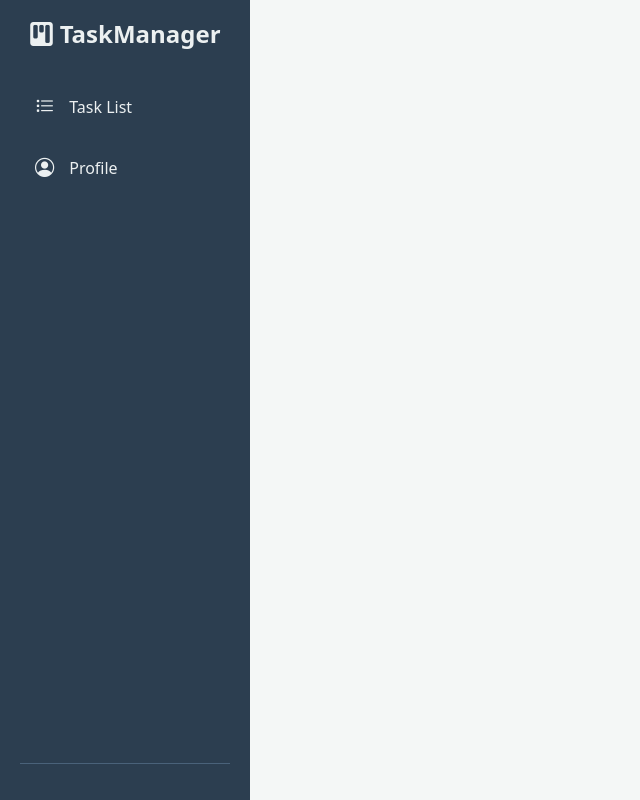
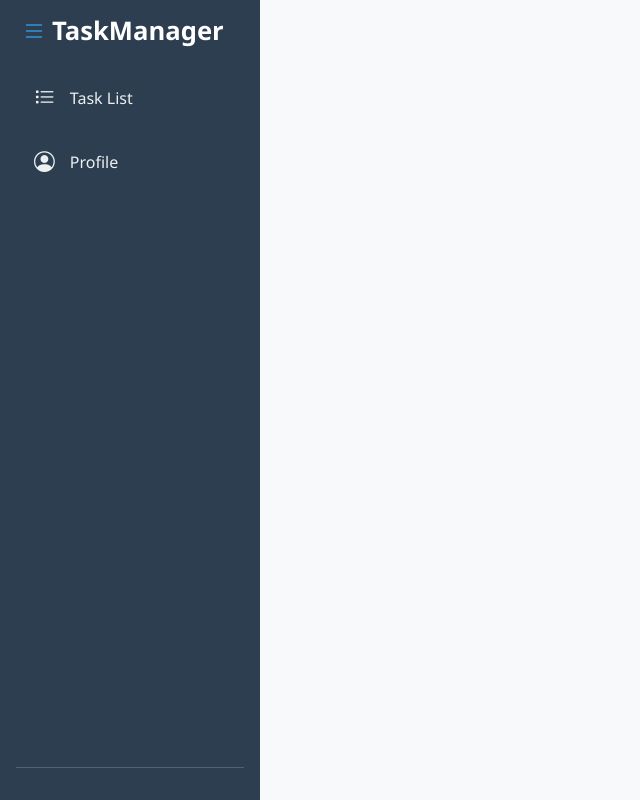
Before and after one commit to uzzalbhuiyan318/Task_management_system, a Django app: page /admin_base/ in a window 1280 px wide. Shown: the whole page, without its empty margins (0-640 px from the left). Run offline with Django 5.2, Linux system fonts and the light colour scheme.

```diff
--- a/taskmanager/taskmanager/settings.py
+++ b/taskmanager/taskmanager/settings.py
@@ -14,7 +14,7 @@ SECRET_KEY = "django-insecure-n#s5jh1h@w&67^^dp=q+^s#c$qmt#t2%uzr)wpa0gi_n6_nc$2
 # SECURITY WARNING: don't run with debug turned on in production!
 DEBUG = True
 
-ALLOWED_HOSTS = ['localhost', '127.0.0.1', '192.168.10.229']
+ALLOWED_HOSTS = ['*']
 
 
 # Application definition
--- a/taskmanager/template/admin/AdminProfilePage.html
+++ b/taskmanager/template/admin/AdminProfilePage.html
@@ -101,9 +101,9 @@
         <div class="text-start mb-3 row">
           <label class="col-sm-4 profile-label">User Type:</label>
           <div class="col-sm-8 profile-value">
-            {% if request.user.user_type == '1' %}
+            {% if request.user.user_type == '1' or request.user.user_type == 'admin' %}
               Admin
-            {% elif request.user.user_type == '2' %}
+            {% elif request.user.user_type == '2' or request.user.user_type == 'employee' %}
               Employee
             {% else %}
               Unknown
--- a/taskmanager/template/admin/admin_base.html
+++ b/taskmanager/template/admin/admin_base.html
@@ -11,61 +11,107 @@
     <link rel="stylesheet" href="https://cdn.jsdelivr.net/npm/bootstrap-icons@1.11.3/font/bootstrap-icons.min.css">
 
     <style>
+        :root {
+            --sidebar-bg: #2c3e50;
+            --sidebar-link-color: #ecf0f1;
+            --sidebar-link-hover-bg: #34495e;
+            --sidebar-link-active-bg: #3498db;
+            --main-bg: #f8f9fa;
+        }
+
         body {
-            background-color: #f4f7f6;
+            background-color: var(--main-bg);
+            font-family: 'Segoe UI', Tahoma, Geneva, Verdana, sans-serif;
         }
+
         .sidebar {
             position: fixed;
             top: 0;
             left: 0;
             bottom: 0;
-            width: 250px;
-            padding: 20px;
-            background-color: #2c3e50; /* Dark blue-gray */
-            color: #ecf0f1;
-            transition: all 0.3s;
+            width: 260px;
+            background-color: var(--sidebar-bg);
+            color: var(--sidebar-link-color);
+            transition: all 0.3s ease;
+            overflow-x: hidden;
         }
-        .main-content {
-            margin-left: 250px;
-            padding: 20px;
-            transition: all 0.3s;
+
+        .main-content-wrapper {
+            margin-left: 260px;
+            transition: all 0.3s ease;
+            width: calc(100% - 260px);
         }
+
         .sidebar-header {
-            font-weight: 600;
-            font-size: 1.5rem;
-            margin-bottom: 2rem;
-            text-align: center;
+            font-weight: 700;
+            font-size: 1.6rem;
+            color: #fff;
+            white-space: nowrap;
         }
+        .sidebar-header i {
+            color: var(--sidebar-link-active-bg);
+        }
+
         .sidebar-link {
             display: flex;
             align-items: center;
-            padding: 12px 15px;
-            color: #ecf0f1;
+            padding: 12px 18px;
+            color: var(--sidebar-link-color);
             text-decoration: none;
             border-radius: 8px;
             transition: background-color 0.2s ease, color 0.2s ease;
             margin-bottom: 0.5rem;
+            font-weight: 500;
+            white-space: nowrap;
         }
         .sidebar-link i {
             margin-right: 15px;
-            font-size: 1.2rem;
+            font-size: 1.3rem;
+            transition: margin 0.3s ease;
         }
-        .sidebar-link:hover, .sidebar-link.active {
-            background-color: #3498db; /* Bright blue */
+        .sidebar-link:hover {
+            background-color: var(--sidebar-link-hover-bg);
             color: #fff;
         }
-        .logout-link {
-            color: #e74c3c; /* Red for logout */
+        .sidebar-link.active {
+            background-color: var(--sidebar-link-active-bg);
+            color: #fff;
+            box-shadow: 0 4px 8px rgba(0, 0, 0, 0.2);
         }
-        .logout-link:hover {
-            background-color: #c0392b;
-            color: #fff;
-        }
-        /* Style for the logout button container */
+
         .sidebar-footer {
             padding-top: 1rem;
             border-top: 1px solid #4a627a;
         }
+
+        /* Styles for the collapsed state */
+        .sidebar.collapsed {
+            width: 80px;
+        }
+        .sidebar.collapsed .sidebar-header span,
+        .sidebar.collapsed .sidebar-link span {
+            display: none;
+        }
+        .sidebar.collapsed .sidebar-link {
+            justify-content: center;
+        }
+        .sidebar.collapsed .sidebar-link i {
+            margin-right: 0;
+        }
+        .main-content-wrapper.collapsed {
+            margin-left: 80px;
+            width: calc(100% - 80px);
+        }
+        #sidebar-toggle {
+            cursor: pointer;
+            background: none;
+            border: none;
+            color: var(--sidebar-link-color);
+        }
+        #sidebar-toggle:hover {
+            color: #fff;
+        }
+
     </style>
 
     {% block extra_head %}{% endblock %}
@@ -73,44 +119,83 @@
 <body>
     <div class="d-flex">
         <!-- Sidebar -->
-        <div class="sidebar d-flex flex-column">
+        <div class="sidebar d-flex flex-column p-3" id="sidebar">
             <div>
-                <h5 class="sidebar-header">
-                    <i class="bi bi-kanban-fill"></i> TaskManager
-                </h5>
+                <!-- **MODIFIED:** Header now includes the toggle button -->
+                <div class="d-flex justify-content-between align-items-center mb-4">
+                    {% comment %} <div>
+                        <button id="sidebar-toggle" class="fs-4"><i class="bi bi-list"></i></button>
+                    </div> {% endcomment %}
+                    <div>
+                        <h5 class="sidebar-header m-0">
+                         <button id="sidebar-toggle" class="fs-4"><i class="bi bi-list"></i></button><span>TaskManager</span>
+                    </h5>
+                    </div>
+
+                </div>
+
                 <ul class="list-unstyled">
                     {% if user.is_authenticated %}
                         {% if user.user_type == '1' or user.user_type == 'admin' %}
-                            <li><a href="{% url 'tasks:AdminDashboard' %}" class="sidebar-link"><i class="bi bi-grid-1x2-fill"></i> Dashboard</a></li>
+                            <li><a href="{% url 'tasks:AdminDashboard' %}" class="sidebar-link"><i class="bi bi-grid-1x2-fill"></i> <span>Dashboard</span></a></li>
                         {% elif user.user_type == '2' or user.user_type == 'employee' %}
-                             <li><a href="{% url 'tasks:employeeDashboard' %}" class="sidebar-link"><i class="bi bi-grid-1x2-fill"></i> Dashboard</a></li>
+                             <li><a href="{% url 'tasks:employeeDashboard' %}" class="sidebar-link"><i class="bi bi-grid-1x2-fill"></i> <span>Dashboard</span></a></li>
                         {% endif %}
                     {% endif %}
-                    <li><a href="{% url 'tasks:task_list' %}" class="sidebar-link"><i class="bi bi-list-task"></i> Task List</a></li>
-                    <li><a href="{% url 'tasks:AdminProfilePage' %}" class="sidebar-link"><i class="bi bi-person-circle"></i> Profile</a></li>
+                    <li><a href="{% url 'tasks:task_list' %}" class="sidebar-link"><i class="bi bi-list-task"></i> <span>Task List</span></a></li>
+                    <!-- **ADDED:** Profile link is now in the main sidebar navigation -->
+                    <li><a href="{% url 'tasks:AdminProfilePage' %}" class="sidebar-link"><i class="bi bi-person-circle"></i> <span>Profile</span></a></li>
                 </ul>
             </div>
 
-            <!-- User Info and Logout are now correctly positioned at the bottom -->
+            <!-- **MODIFIED:** Logout button is now correctly positioned at the bottom -->
             <div class="mt-auto sidebar-footer">
                  {% if user.is_authenticated %}
-                <!-- **REMOVED** The user-info div that was here -->
-                <a href="{% url 'tasks:logoutPage' %}" class="sidebar-link logout-link"><i class="bi bi-box-arrow-left"></i> Logout</a>
+                <a href="{% url 'tasks:logoutPage' %}" class="sidebar-link"><i class="bi bi-box-arrow-left"></i> <span>Logout</span></a>
                 {% endif %}
             </div>
         </div>
 
-        <!-- Main Content -->
-        <div class="main-content flex-grow-1">
-            {% block content %}
-            <!-- Page content will be injected here -->
-            {% endblock %}
+        <!-- Main Content Wrapper (No more top navbar) -->
+        <div class="main-content-wrapper" id="main-content">
+            <!-- Main Content Area -->
+            <main class="p-4">
+                 {% block content %}
+                <!-- Page content will be injected here -->
+                {% endblock %}
+            </main>
         </div>
     </div>
 
-    <!-- Bootstrap & Chart.js (if needed) -->
+    <!-- Scripts -->
     <script src="https://cdn.jsdelivr.net/npm/bootstrap@5.3.3/dist/js/bootstrap.bundle.min.js"></script>
     <script src="https://cdn.jsdelivr.net/npm/chart.js"></script>
+
+    <script>
+        document.addEventListener("DOMContentLoaded", function() {
+            // This script adds the 'active' class to the current sidebar link
+            const currentPath = window.location.pathname;
+            const sidebarLinks = document.querySelectorAll('.sidebar-link');
+            sidebarLinks.forEach(link => {
+                if (link.getAttribute('href') === currentPath) {
+                    link.classList.add('active');
+                }
+            });
+
+            // Sidebar Toggle Logic
+            const sidebarToggle = document.getElementById('sidebar-toggle');
+            const sidebar = document.getElementById('sidebar');
+            const mainContent = document.getElementById('main-content');
+
+            if (sidebarToggle && sidebar && mainContent) {
+                sidebarToggle.addEventListener('click', function(e) {
+                    e.preventDefault();
+                    sidebar.classList.toggle('collapsed');
+                    mainContent.classList.toggle('collapsed');
+                });
+            }
+        });
+    </script>
     {% block extra_scripts %}{% endblock %}
 </body>
 </html>
```
Also changed, not shown: taskmanager/template/task_list.html (+18 -4 lines).
